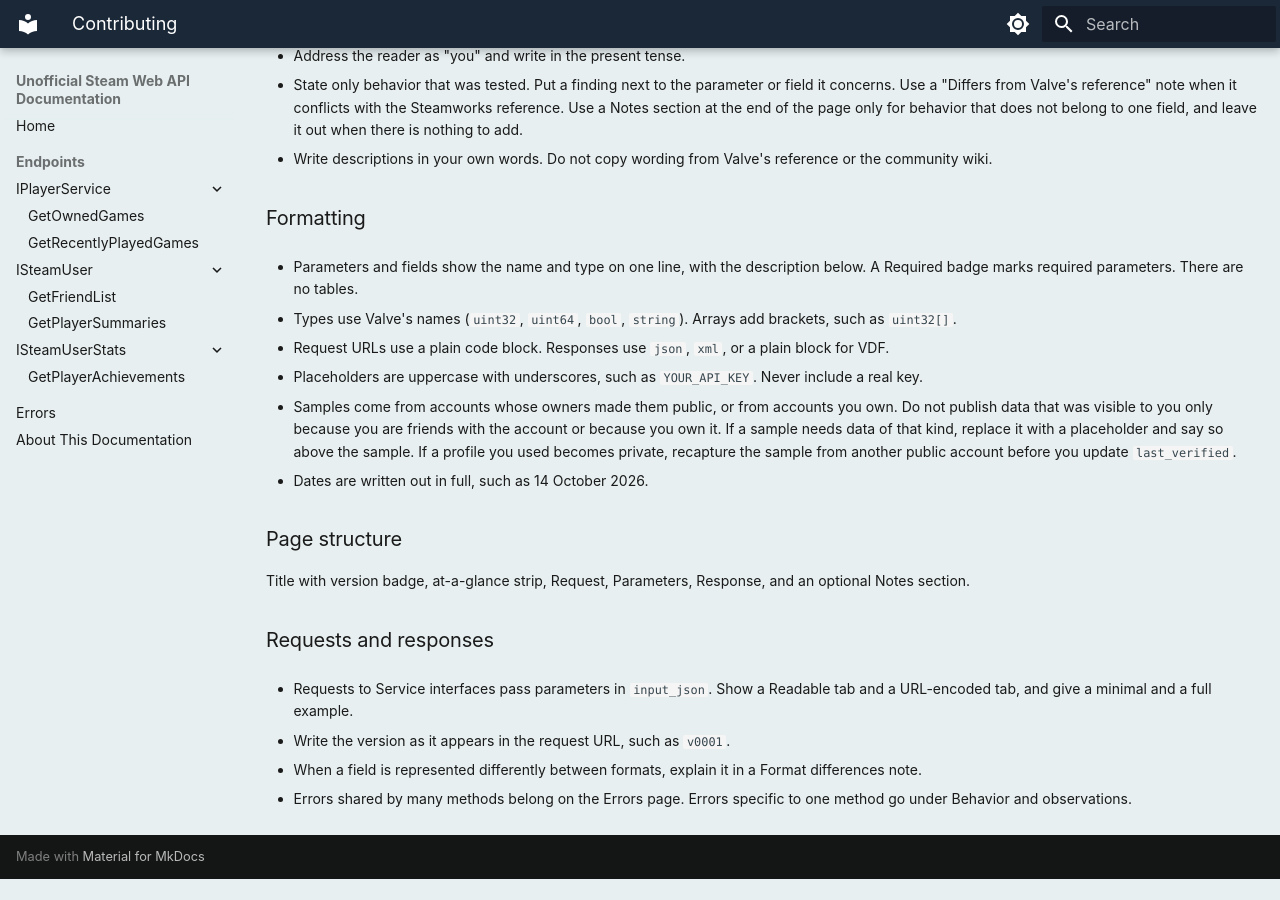
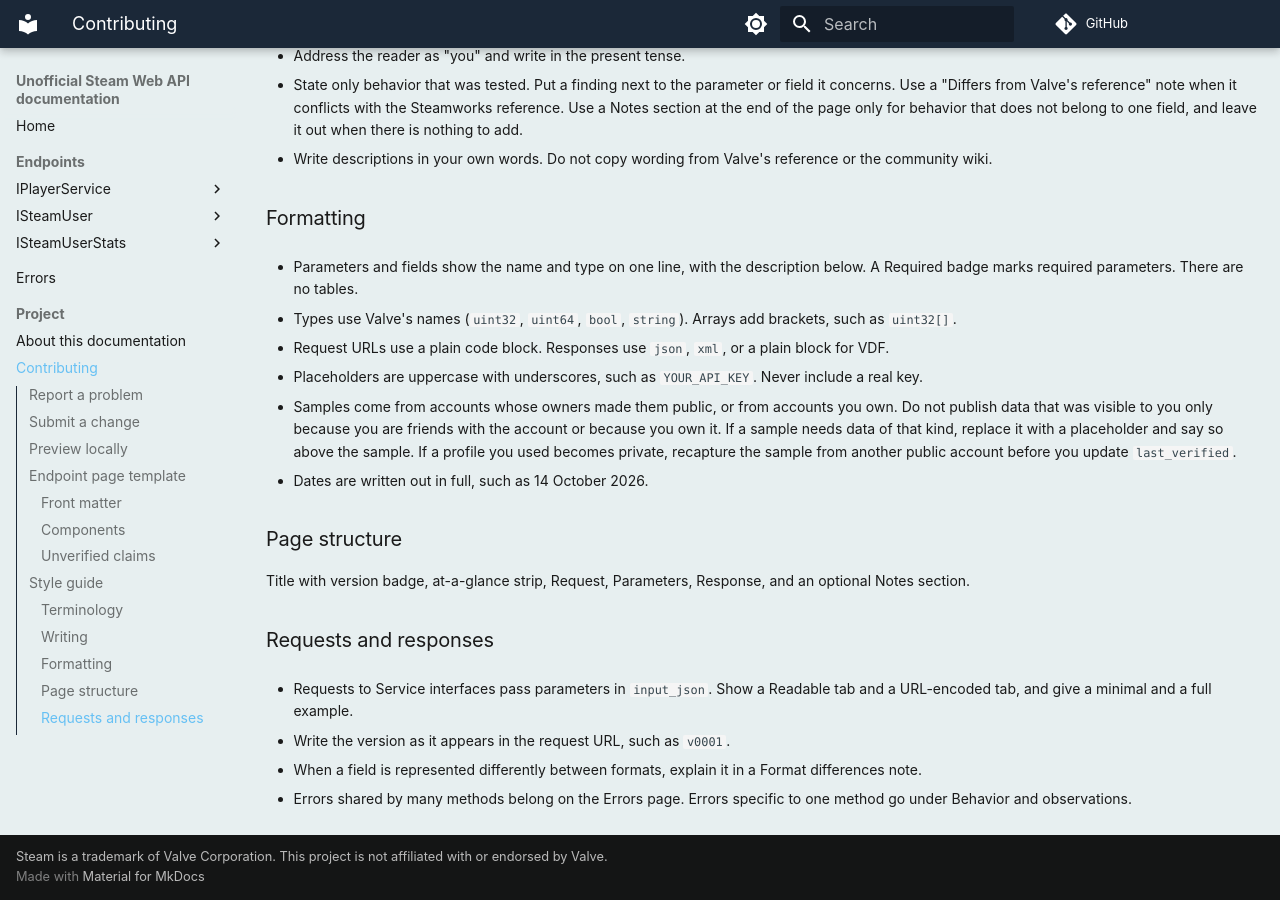
Before and after one commit to hwittle/steam-web-api-docs, an MkDocs documentation site: the page built from docs/contributing.md, in a window 1280 px wide and 900 px high, scrolled down 1821 px. Built offline with MkDocs 1.6.1 and Material for MkDocs 9.7.7, drawn with Linux system fonts in a browser that asks for light colours; comment, search, counter and statistics services are not loaded; before the commit the page ends 2700 px from its top, so only the background shows below that.

Commit message:
Updated mkdocs.yml and deploy action

```diff
--- a/mkdocs.yml
+++ b/mkdocs.yml
@@ -1,14 +1,21 @@
-site_name: Unofficial Steam Web API Documentation
-
+site_name: Unofficial Steam Web API documentation
 site_url: https://hwittle.github.io/steam-web-api-docs/
+site_description: An unofficial reference for the Steam Web API, with parameters, example requests, and captured responses in JSON, XML, and VDF.
+repo_url: https://github.com/hwittle/steam-web-api-docs
+edit_uri: edit/main/docs/
+copyright: Steam is a trademark of Valve Corporation. This project is not affiliated with or endorsed by Valve.
+strict: true
 
 theme:
   name: material
   font: false
   features:
+    - content.action.edit
     - content.code.copy
-    - navigation.expand
     - navigation.sections
+    - navigation.top
+    - search.highlight
+    - search.suggest
     - toc.integrate
   palette:
     - scheme: default
@@ -28,24 +35,28 @@
   - Home: index.md
   - Endpoints:
     - IPlayerService:
-      - GetOwnedGames: IPlayerService/get-owned-games.md
-      - GetRecentlyPlayedGames: IPlayerService/get-recently-played-games.md
+      - IPlayerService/get-owned-games.md
+      - IPlayerService/get-recently-played-games.md
     - ISteamUser:
-      - GetFriendList: ISteamUser/get-friend-list.md
-      - GetPlayerSummaries: ISteamUser/get-player-summaries.md
+      - ISteamUser/get-friend-list.md
+      - ISteamUser/get-player-summaries.md
     - ISteamUserStats:
-      - GetPlayerAchievements: ISteamUserStats/get-player-achievements.md
+      - ISteamUserStats/get-player-achievements.md
   - Errors: errors.md
-  - About This Documentation: about.md
+  - Project:
+    - About this documentation: about.md
+    - Contributing: contributing.md
+
+validation:
+  omitted_files: warn
+  absolute_links: warn
+  unrecognized_links: warn
+  anchors: warn
 
 markdown_extensions:
   - admonition
   - attr_list
   - md_in_html
-  - pymdownx.details
-  - pymdownx.emoji:
-      emoji_index: !!python/name:material.extensions.emoji.twemoji
-      emoji_generator: !!python/name:material.extensions.emoji.to_svg
   - pymdownx.superfences
   - pymdownx.tabbed:
       alternate_style: true
@@ -53,12 +64,12 @@
       permalink: true
 
 plugins:
+  - search
   - git-revision-date-localized:
       enable_creation_date: true
-  - search
   - macros:
       module_name: main
-      on_error_fail: false
+      on_error_fail: true
 
 extra_css:
   - stylesheets/style.css
```
Also changed, not shown: 1 other file.
